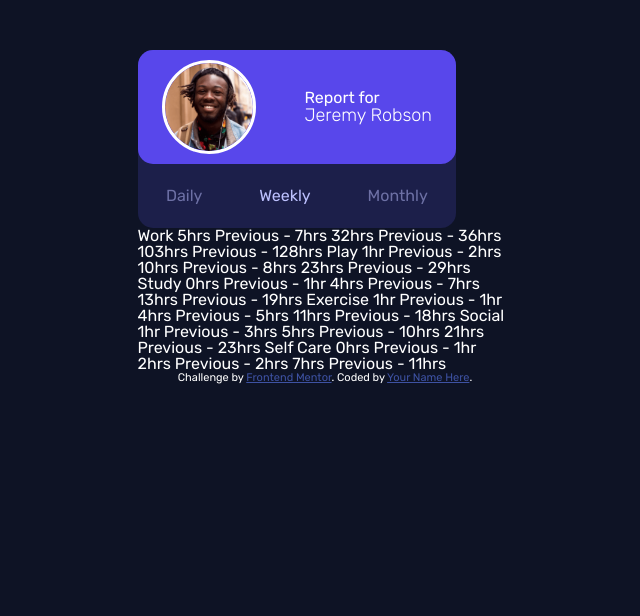
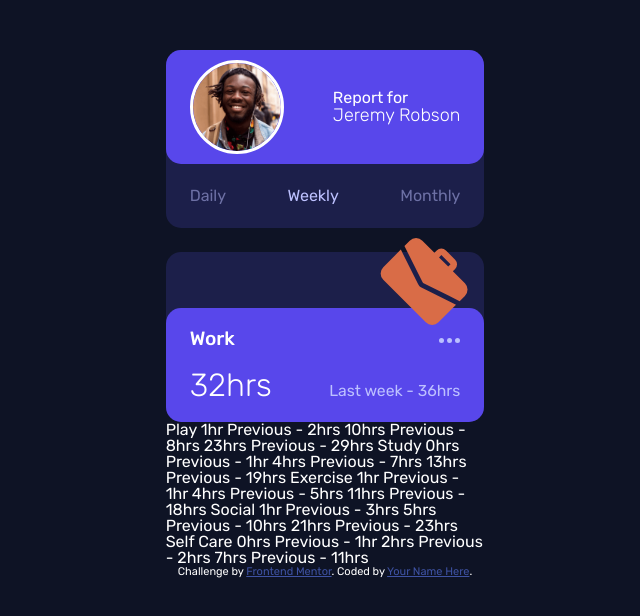
Before and after one commit to lucasmelosilva/Frontend-Mentor-Time-tracking-dashboard, a plain HTML site: page index.html in a window 1280 px wide. Shown: the whole page, without its empty margins (315-955 px from the left). Drawn offline with Linux system fonts and the light colour scheme.

Commit message:
estilizacao do section activities

```diff
--- a/index.html
+++ b/index.html
@@ -42,15 +42,28 @@
     </section>
 
 
-  <section>
+  <section class="activities">
 
-  Work
-  5hrs <!-- daily -->
-  Previous - 7hrs <!-- daily -->
-  32hrs <!-- weekly -->
-  Previous - 36hrs <!-- weekly -->
-  103hrs <!-- monthly -->
-  Previous - 128hrs <!-- monthly -->
+    <section class="activity work">
+
+        <div class="wrapper">
+          <img src="/assets/images/icon-work.svg" alt="icon work" class="activity-image">
+        </div>
+
+      <div class="activity-content">
+        <div class="activity-content_header">
+          <h4 class="content_title">Work</h4>
+          <div class="wrapper">
+            <img src="assets/images/icon-ellipsis.svg" alt="..." >
+          </div>
+        </div>
+
+        <div class="activity-content_datails">
+          <p class="content_current">32hrs</p> <!-- weekly -->
+          <p class="content_previous">Last week - 36hrs</p>  <!-- weekly -->
+        </div>
+      </div>
+    </section>
 
   Play
   1hr <!-- daily -->
--- a/sass/activities/activities.scss
+++ b/sass/activities/activities.scss
@@ -1,6 +1,6 @@
 .activities {
+  margin-top: 1.5rem;
   display: flex;
   flex-direction: column;
-
-  margin-top: 2rem;
+  width: 85%;
 }
--- a/sass/activities/activity/activity-content/activity-content.scss
+++ b/sass/activities/activity/activity-content/activity-content.scss
@@ -1,4 +1,20 @@
 .activity-content {
   margin-top: 3.5rem;
   padding: 0.5rem;
+  background: $primary-blue;
+  border-radius: 15px;
+  padding: 0 1.5rem;
+
+  .activity-content_header {
+    display: flex;
+    justify-content: space-between;
+    align-items: center;
+    padding-top: 1.3rem;
+
+    .content_title {
+      font-size: 1.2rem;
+      font-weight: 500;
+      color: #fff;
+    }
+  }
 }
--- /dev/null
+++ b/sass/activities/activity/activity-content/activity-content_datails.scss
@@ -0,0 +1,16 @@
+.activity-content_datails {
+  display: flex;
+  justify-content: space-between;
+  padding: 1.3rem 0;
+  align-items: baseline;
+
+  .content_current {
+    font-size: 2rem;
+    font-weight: 300;
+  }
+
+  .content_previous {
+    font-size: .985rem;
+    color: $neutral-pale-blue
+  }
+}
--- a/sass/activities/activity/activity.scss
+++ b/sass/activities/activity/activity.scss
@@ -1,16 +1,15 @@
 .activity {
-  width: 80%;
+  width: 100%;
   display: flex;
   flex-direction: column;
-  background: $primary-blue;
+  background: $neutral-dark-blue;
   border-radius: 15px;
   position: relative;
 
   .activity-image {
-    width: 45px;
-    object-fit: cover;
+    width: 88px;
     position: absolute;
-    top: 5px;
-    right: 5px;
+    top: -.89rem;
+    right: 1rem;
   }
 }
--- a/sass/base.scss
+++ b/sass/base.scss
@@ -8,6 +8,7 @@ body {
   display: flex;
   flex-direction: column;
   justify-content: center;
+  align-items: center;
   max-width: 375px;
   margin: 50px auto 0 auto;
 }
--- a/sass/style.scss
+++ b/sass/style.scss
@@ -3,3 +3,8 @@
 @import "./user/user";
 @import "./user/user-header";
 @import "./user/menu";
+@import "./activities/activities";
+@import "./activities/activity/activity";
+@import "./activities/activity/activity-content/activity-content";
+@import "./activities/activity/activity-content/activity-content_datails";
+@import "./activities/work";
```
Also changed, not shown: css/style.css, sass/activities/work.scss (added), 1 other file.
